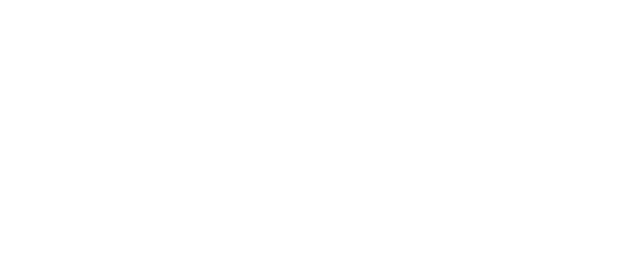
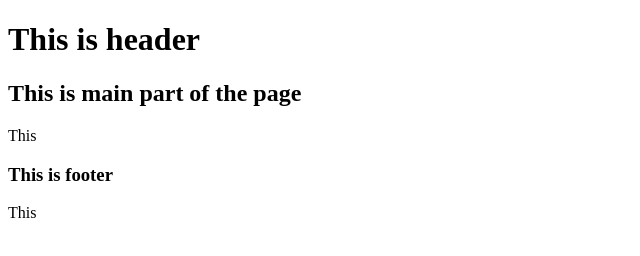
Before and after one commit to Vasya24/intensive-day-1, a plain HTML site: page index.html in a window 1280 px wide. Shown: the whole page, without its empty margins (0-640 px from the left). Drawn offline with Linux system fonts and the light colour scheme.

Commit message:
Master branch modified before merging

```diff
--- a/index.html
+++ b/index.html
@@ -6,8 +6,8 @@
         <link rel="stylesheet" href="css/style.css" />
     </head>
     <body>
-        <header class="header"></header>
-        <main class="main"></main>
-        <footer class="footer"></footer>
+        <header class="header"><h1>This is header</h1></header>
+        <main class="main"><h2>This is main part of the page</h2>This </main>
+        <footer class="footer"><h3>This is footer</h3>This </footer>
     </body>
 </html>
```
